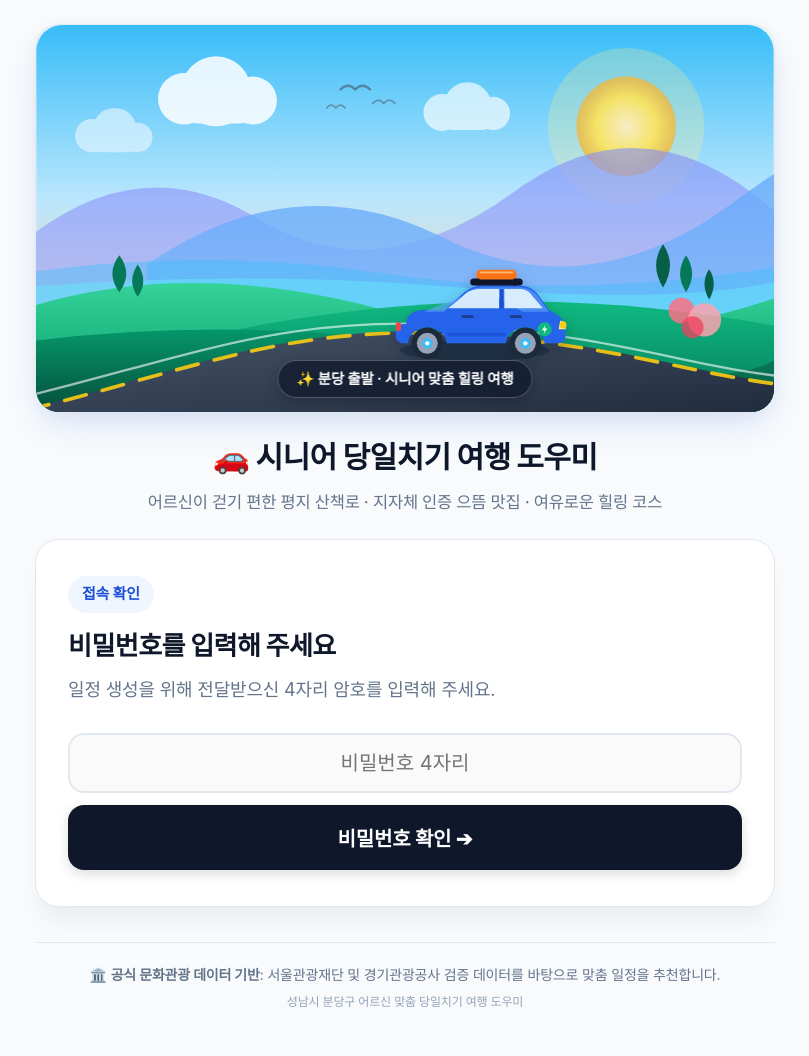
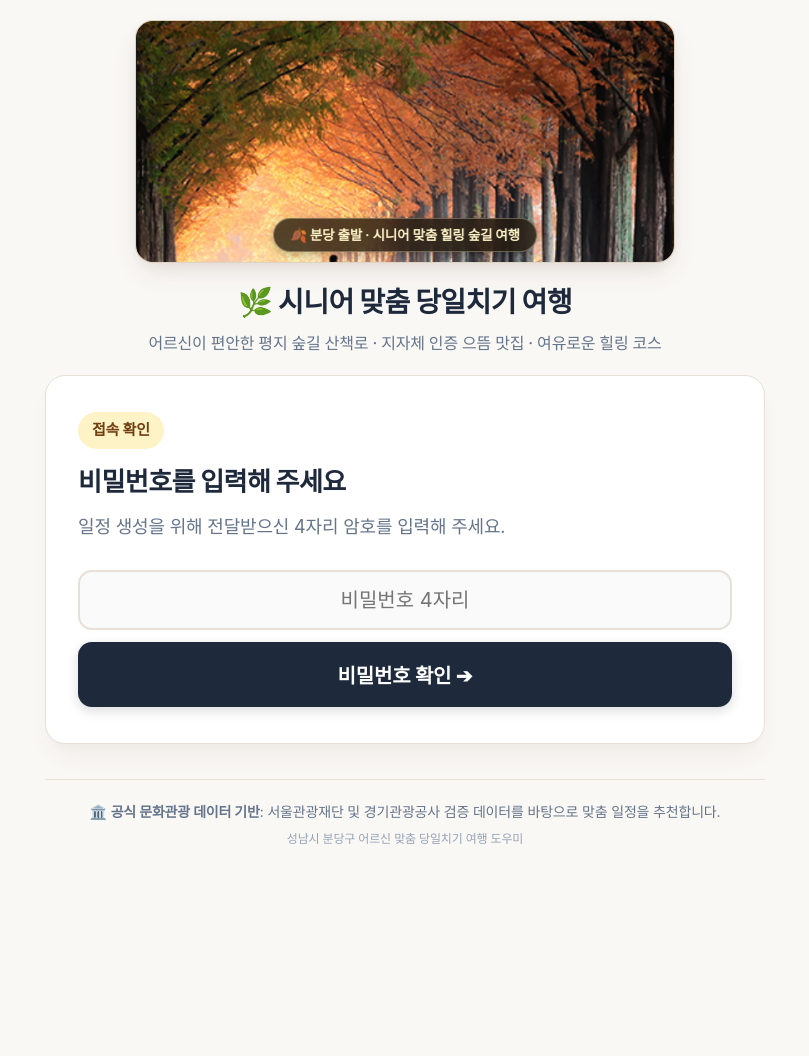
Before and after one commit to hkhkkoo-max/senior-trip-planner, a Flask app: page / in a window 1280 px wide. Shown: the whole page, without its empty margins (235-1044 px from the left). After the commit the page ends 844 px from the top, so only its background shows below. Run offline with Flask 3, Linux system fonts and the light colour scheme; some web fonts are replaced.

Commit message:
Design: Update hero image to autumn forest path, change timeline text to 이동안내, refine warm calm aesthetic, and update travel app icons

```diff
--- a/static/css/style.css
+++ b/static/css/style.css
@@ -1,31 +1,31 @@
-/* ===== 모던 & 프리미엄 시니어 접근성 디자인 시스템 ===== */
+/* ===== 모던 & 프리미엄 시니어 감성 여행 디자인 시스템 ===== */
 @import url('https://cdn.jsdelivr.net/gh/orioncactus/pretendard/dist/web/static/pretendard.css');
 
 :root {
-    /* 모던 세련된 컬러 파렛트 */
-    --primary-color: #3B82F6; /* 은은하고 세련된 소프트 블루 */
-    --primary-dark: #1D4ED8;
-    --primary-light: #EFF6FF;
+    /* 차분하고 따뜻한 가을 숲/자연 어스톤 파렛트 */
+    --primary-color: #854D0E; /* 차분하고 깊이 있는 골든 앰버 브라운 */
+    --primary-dark: #713F12;
+    --primary-light: #FEF3C7;
 
-    --accent-color: #10B981; /* 맑고 깔끔한 세이지 에메랄드 */
+    --accent-color: #059669; /* 눈이 편안한 숲속 세이지 에메랄드 */
     --accent-light: #ECFDF5;
 
-    --slate-dark: #0F172A; /* 부드러운 다크 텍스트 */
+    --slate-dark: #1E293B; /* 시인성 높은 소프트 블랙 차콜 */
     --slate-body: #334155;
     --slate-muted: #64748B;
 
-    --bg-main: #F8FAFC; /* 따뜻하고 부드러운 오프화이트 배경 */
+    --bg-main: #FAF8F5; /* 눈의 피로를 덜어주는 포근한 웜 아이보리/린넨 배경 */
     --card-bg: #FFFFFF;
 
-    --border-soft: #E2E8F0;
-    --border-hover: #CBD5E1;
+    --border-soft: #E7E0D6;
+    --border-hover: #D6CCC0;
 
-    --radius-lg: 24px;
-    --radius-md: 16px;
-    --radius-sm: 12px;
+    --radius-lg: 20px;
+    --radius-md: 14px;
+    --radius-sm: 10px;
 
-    --shadow-soft: 0 20px 25px -5px rgba(15, 23, 42, 0.05), 0 8px 10px -6px rgba(15, 23, 42, 0.02);
-    --shadow-hover: 0 25px 30px -5px rgba(15, 23, 42, 0.08), 0 10px 15px -5px rgba(15, 23, 42, 0.04);
+    --shadow-soft: 0 16px 24px -6px rgba(69, 26, 3, 0.06), 0 4px 12px -2px rgba(69, 26, 3, 0.02);
+    --shadow-hover: 0 20px 30px -6px rgba(69, 26, 3, 0.10), 0 8px 16px -4px rgba(69, 26, 3, 0.04);
 }
 
 * {
@@ -41,32 +41,33 @@ body {
     color: var(--slate-body);
     font-size: 18px;
     line-height: 1.65;
-    padding: 24px 16px;
+    padding: 20px 16px;
     letter-spacing: -0.01em;
 }
 
 .app-container {
-    max-width: 740px;
+    max-width: 720px;
     margin: 0 auto;
 }
 
 /* 헤더 */
 .header {
     text-align: center;
-    margin-bottom: 24px;
+    margin-bottom: 20px;
 }
 
-/* 감성적인 여행 히어로 배너 카드 */
+/* 감성적인 가을 숲길 여행 히어로 배너 카드 (더 작고 아담한 컴팩트 크기) */
 .hero-banner-card {
     position: relative;
+    max-width: 540px;
     width: 100%;
-    border-radius: 24px;
+    margin: 0 auto 16px auto;
+    border-radius: 18px;
     overflow: hidden;
-    margin-bottom: 20px;
-    box-shadow: 0 16px 36px -8px rgba(37, 99, 235, 0.16), 0 4px 16px rgba(15, 23, 42, 0.04);
-    border: 1px solid rgba(226, 232, 240, 0.8);
-    background: linear-gradient(135deg, #e0f2fe 0%, #f0fdf4 100%);
-    aspect-ratio: 16 / 8.4;
+    box-shadow: 0 12px 28px -6px rgba(69, 26, 3, 0.12), 0 4px 12px rgba(0, 0, 0, 0.03);
+    border: 1px solid rgba(214, 204, 192, 0.8);
+    background: #fef3c7;
+    aspect-ratio: 16 / 7.2;
     display: flex;
     align-items: center;
     justify-content: center;
@@ -76,6 +77,7 @@ body {
     width: 100%;
     height: 100%;
     object-fit: cover;
+    object-position: center 38%;
     display: block;
     transition: transform 0.4s ease;
 }
@@ -86,34 +88,34 @@ body {
 
 .hero-overlay-badge {
     position: absolute;
-    bottom: 14px;
+    bottom: 10px;
     left: 50%;
     transform: translateX(-50%);
-    background: rgba(15, 23, 42, 0.72);
-    backdrop-filter: blur(10px);
-    -webkit-backdrop-filter: blur(10px);
-    color: #ffffff;
-    padding: 6px 18px;
+    background: rgba(30, 20, 10, 0.76);
+    backdrop-filter: blur(8px);
+    -webkit-backdrop-filter: blur(8px);
+    color: #fef3c7;
+    padding: 5px 16px;
     border-radius: 20px;
-    font-size: 14.5px;
+    font-size: 13.5px;
     font-weight: 700;
     letter-spacing: -0.01em;
-    border: 1px solid rgba(255, 255, 255, 0.25);
-    box-shadow: 0 4px 12px rgba(0, 0, 0, 0.2);
+    border: 1px solid rgba(254, 243, 199, 0.3);
+    box-shadow: 0 3px 10px rgba(0, 0, 0, 0.25);
     white-space: nowrap;
 }
 
 .header .title {
-    font-size: 30px;
+    font-size: 28px;
     font-weight: 800;
     color: var(--slate-dark);
     letter-spacing: -0.02em;
-    margin-bottom: 8px;
+    margin-bottom: 6px;
     word-break: keep-all;
 }
 
 .header .subtitle {
-    font-size: 16.5px;
+    font-size: 16px;
     font-weight: 500;
     color: var(--slate-muted);
     line-height: 1.5;
@@ -136,21 +138,21 @@ body {
 }
 
 .back-link:hover {
-    background: #DBEAFE;
+    background: #FDE68A;
 }
 
 /* 프로그레스 바 */
 .progress-container {
-    background: #E2E8F0;
+    background: #E7E0D6;
     border-radius: 30px;
-    height: 22px;
+    height: 20px;
     position: relative;
-    margin-bottom: 28px;
+    margin-bottom: 24px;
     overflow: hidden;
 }
 
 .progress-bar {
-    background: linear-gradient(90deg, #3B82F6, #10B981);
+    background: linear-gradient(90deg, #B45309, #059669);
     height: 100%;
     width: 25%;
     border-radius: 30px;
--- a/templates/index.html
+++ b/templates/index.html
@@ -15,20 +15,20 @@
     <link rel="icon" type="image/svg+xml" href="{{ url_for('static', filename='icons/icon.svg') }}">
     <link rel="icon" type="image/png" href="{{ url_for('static', filename='icons/icon-192.png') }}">
 
-    <link rel="stylesheet" href="{{ url_for('static', filename='css/style.css') }}?v=20260828_2358">
+    <link rel="stylesheet" href="{{ url_for('static', filename='css/style.css') }}?v=20260829_0015">
 </head>
 <body>
     <div class="app-container">
-        <!-- 헤더 및 힐링 여행 일러스트 배너 -->
+        <!-- 헤더 및 힐링 여행 이미지 배너 -->
         <header class="header">
             <div class="hero-banner-card">
-                <img src="{{ url_for('static', filename='images/travel_hero.svg') }}" alt="시니어 맞춤 당일치기 힐링 드라이브 여행" class="hero-illustration">
+                <img src="{{ url_for('static', filename='images/travel_hero.png') }}" alt="평화로운 가을 숲길 당일치기 힐링 여행" class="hero-illustration">
                 <div class="hero-overlay-badge">
-                    <span>✨ 분당 출발 · 시니어 맞춤 힐링 여행</span>
+                    <span>🍂 분당 출발 · 시니어 맞춤 힐링 숲길 여행</span>
                 </div>
             </div>
-            <h1 class="title">🚗 시니어 당일치기 여행 도우미</h1>
-            <p class="subtitle">어르신이 걷기 편한 평지 산책로 · 지자체 인증 으뜸 맛집 · 여유로운 힐링 코스</p>
+            <h1 class="title">🌿 시니어 맞춤 당일치기 여행</h1>
+            <p class="subtitle">어르신이 편안한 평지 숲길 산책로 · 지자체 인증 으뜸 맛집 · 여유로운 힐링 코스</p>
         </header>
 
         <!-- 진행 상황 바 -->
--- a/templates/trip.html
+++ b/templates/trip.html
@@ -15,7 +15,7 @@
     <link rel="icon" type="image/svg+xml" href="{{ url_for('static', filename='icons/icon.svg') }}">
     <link rel="icon" type="image/png" href="{{ url_for('static', filename='icons/icon-192.png') }}">
 
-    <link rel="stylesheet" href="{{ url_for('static', filename='css/style.css') }}?v=20260828_1945">
+    <link rel="stylesheet" href="{{ url_for('static', filename='css/style.css') }}?v=20260829_0015">
     <!-- marked.js CDN for Markdown rendering -->
     <script src="https://cdn.jsdelivr.net/npm/marked/marked.min.js"></script>
 </head>
@@ -69,7 +69,7 @@
 
                             {% if item.walkingInfo %}
                             <div class="walking-badge">
-                                🚶‍♂️ <strong>이동/도보 안내</strong>: {{ item.walkingInfo }}
+                                🚶‍♂️ <strong>이동안내</strong>: {{ item.walkingInfo }}
                             </div>
                             {% endif %}
 
```
Also changed, not shown: static/icons/icon-192.png, static/icons/icon-512.png, static/icons/icon.svg, static/images/travel_hero.png (added).
